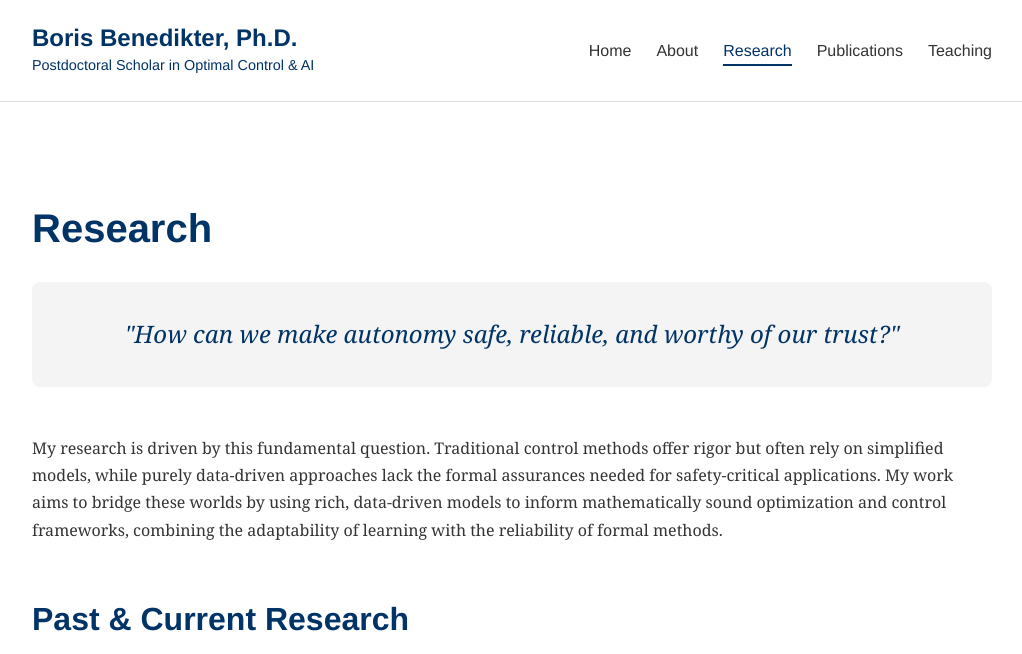
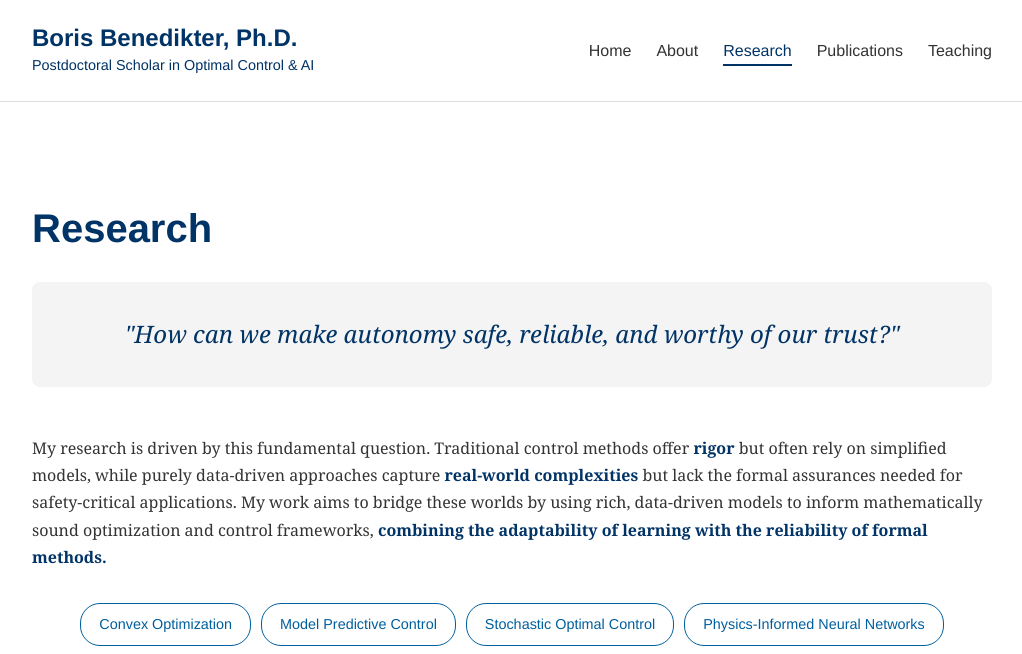
Before and after one commit to borisbenedikter/borisbenedikter.github.io, a Jekyll site: the page built from research.md, in a window 1280 px wide and 1400 px high, cut to the strip 0-654 px from the top of the window. Shown: the whole strip, without its empty margins (128-1150 px from the left). Built offline with Jekyll 4.4.1, drawn with Linux system fonts in a browser that asks for light colours.

Commit message:
hover + jump nav

```diff
--- a/assets/css/style.css
+++ b/assets/css/style.css
@@ -236,6 +236,7 @@
 }
 
 .research-card {
+    position: relative;
     display: flex; /* Arranges items side-by-side */
     align-items: center; /* Vertically centers the text and image */
     gap: 30px; /* Adjusts space between text and image */
@@ -251,8 +252,15 @@
 }
 
 .card-image {
+    transition: transform 0.3s ease-in-out, box-shadow 0.3s ease-in-out;
     flex-basis: 350px; /* Sets a fixed width for the image container */
     flex-shrink: 0; /* Prevents the image from shrinking */
+}
+
+.card-image:hover img {
+    transform: scale(2); /* Scales the image up */
+    box-shadow: 0 10px 30px rgba(0,0,0,0.2); /* Adds a shadow for depth */
+    z-index: 10; /* Ensures the image appears above other elements */
 }
 
 .card-image img {
@@ -340,3 +348,40 @@
 .timeline .institution {
     font-style: italic;
 }
+
+/* --- Smooth Scrolling --- */
+html {
+    scroll-behavior: smooth;
+}
+
+/* --- Jump Navigation Buttons --- */
+.jump-nav {
+    display: flex;
+    flex-wrap: wrap; /* Allows buttons to wrap onto the next line */
+    justify-content: center; /* Centers the buttons */
+    gap: 10px; /* Space between buttons */
+    margin-top: 2rem;
+    margin-bottom: 3rem;
+    padding-bottom: 2rem;
+    border-bottom: 1px solid var(--light-gray);
+}
+
+.jump-btn {
+    display: inline-block;
+    padding: 8px 18px;
+    border: 1px solid var(--secondary-color);
+    border-radius: 20px; /* Creates the pill shape */
+    color: var(--secondary-color);
+    font-family: var(--header-font);
+    font-size: 0.9rem;
+    font-weight: 500;
+    text-decoration: none;
+    transition: all 0.3s ease;
+}
+
+.jump-btn:hover {
+    background-color: var(--secondary-color);
+    color: var(--white);
+    transform: translateY(-2px); /* Lifts the button slightly */
+    box-shadow: 0 4px 10px rgba(0,0,0,0.1);
+}
--- a/research.md
+++ b/research.md
@@ -10,11 +10,20 @@
     <blockquote>"How can we make autonomy safe, reliable, and worthy of our trust?"</blockquote>
 </section>
 
-My research is driven by this fundamental question. Traditional control methods offer rigor but often rely on simplified models, while purely data-driven approaches lack the formal assurances needed for safety-critical applications. My work aims to bridge these worlds by using rich, data-driven models to inform mathematically sound optimization and control frameworks, combining the adaptability of learning with the reliability of formal methods.
+My research is driven by this fundamental question. Traditional control methods offer <strong>rigor</strong> but often rely on simplified models, while purely data-driven approaches capture <strong>real-world complexities</strong> but lack the formal assurances needed for safety-critical applications. My work aims to bridge these worlds by using rich, data-driven models to inform mathematically sound optimization and control frameworks, <strong>combining the adaptability of learning with the reliability of formal methods.</strong>
+
+<div class="jump-nav">
+    <a href="#convex-optimization" class="jump-btn">Convex Optimization</a>
+    <a href="#model-predictive-control" class="jump-btn">Model Predictive Control</a>
+    <a href="#stochastic-control" class="jump-btn">Stochastic Optimal Control</a>
+    <a href="#physics-informed-neural-networks" class="jump-btn">Physics-Informed Neural Networks</a>
+    <a href="#rl-enhanced-mpc" class="jump-btn">RL-Enhanced MPC</a>
+</div>
+
 
 ## Past & Current Research
 <div class="research-grid">
-    <div class="research-card">
+    <div class="research-card" id="convex-optimization">
         <div class="card-text">
             <h3>Convex Optimization</h3>
             <p>A core theme of my work is developing computationally efficient methods to solve highly nonlinear control problems. By reformulating them into convex subproblems, using techniques like <strong>Lossless Convexification</strong> and <strong>Sequential Convex Programming</strong>, I achieved orders-of-magnitude speedups and reduced sensitivity to initialization compared to traditional nonlinear programming methods, enabling fast and reliable real-time planning.</p>
@@ -24,7 +33,7 @@
             <img src="{{ '/assets/img/research/convex.png' | relative_url }}" alt="Convex Optimization">
         </div>
     </div>
-    <div class="research-card">
+    <div class="research-card" id="model-predictive-control">
         <div class="card-image">
             <img src="{{ '/assets/img/research/mpc.png' | relative_url }}" alt="Model Predictive Control">
         </div>
@@ -34,7 +43,7 @@
             <p><strong>Keywords:</strong> Real-Time Optimization, Guidance & Control.</p>
         </div>
     </div>
-    <div class="research-card">
+    <div class="research-card" id="stochastic-control">
         <div class="card-text">
             <h3>Stochastic Optimal Control</h3>
             <p>To explicitly manage and control uncertainty, my research advances the field of stochastic optimal control through <strong>Covariance Control (CC)</strong>. This framework moves beyond deterministic planning to simultaneously optimize a nominal trajectory and a robust feedback policy, effectively steering the system's probability distribution from start to finish. My key contribution is a <strong>lossless convex reformulation</strong> of the inherently nonconvex CC problem, enabling low-complexity solutions that provide rigorous probabilistic safety guarantees for systems operating in uncertain environments.</p>
@@ -44,7 +53,7 @@
             <img src="{{ '/assets/img/research/covariance_control.png' | relative_url }}" alt="Covariance Control">
         </div>
     </div>
-    <div class="research-card">
+    <div class="research-card" id="physics-informed-neural-networks">
         <div class="card-image">
             <img src="{{ '/assets/img/research/pinn.png' | relative_url }}" alt="Physics-Informed Neural Networks">
         </div>
@@ -54,7 +63,7 @@
             <p><strong>Keywords:</strong> Physics-Informed Machine Learning, Pontryagin Maximum Principle, Optimal Control, Data-Driven Methods.</p>
         </div>
     </div>
-    <div class="research-card">
+    <div class="research-card" id="rl-enhanced-mpc">
         <div class="card-text">
             <h3>RL-Enhanced MPC</h3>
             <p>To combine the constraint-awareness and interpretability of <strong>MPC</strong> and the robustness and adaptability of <strong>Reinforcement Learning (RL)</strong>, I co-developed RL-Enhanced MPC (RLE-MPC). The RL agent learns small, corrective adjustments to the MPC's cost function in a perturbed simulation environment. The combined controller shows increased <strong>robustness</strong> to uncertainties than standalone MPC, while showing improved <strong>generalization</strong> to unseen scenarios compared to standalone RL, achieving overall superior performance.</p>
```
